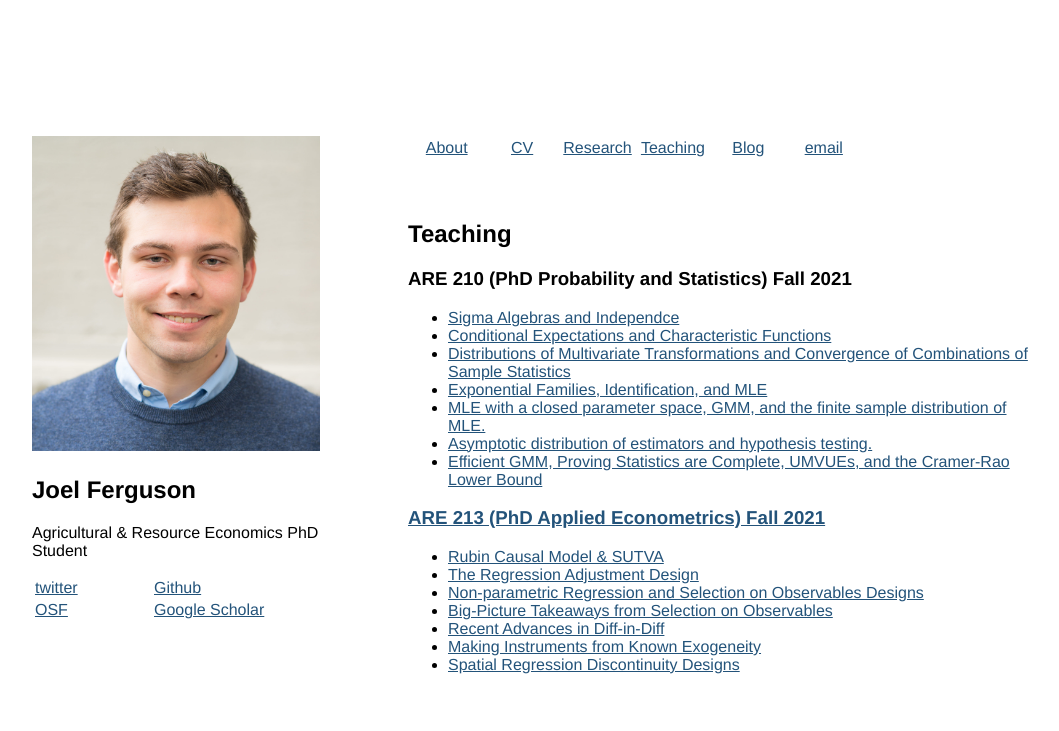
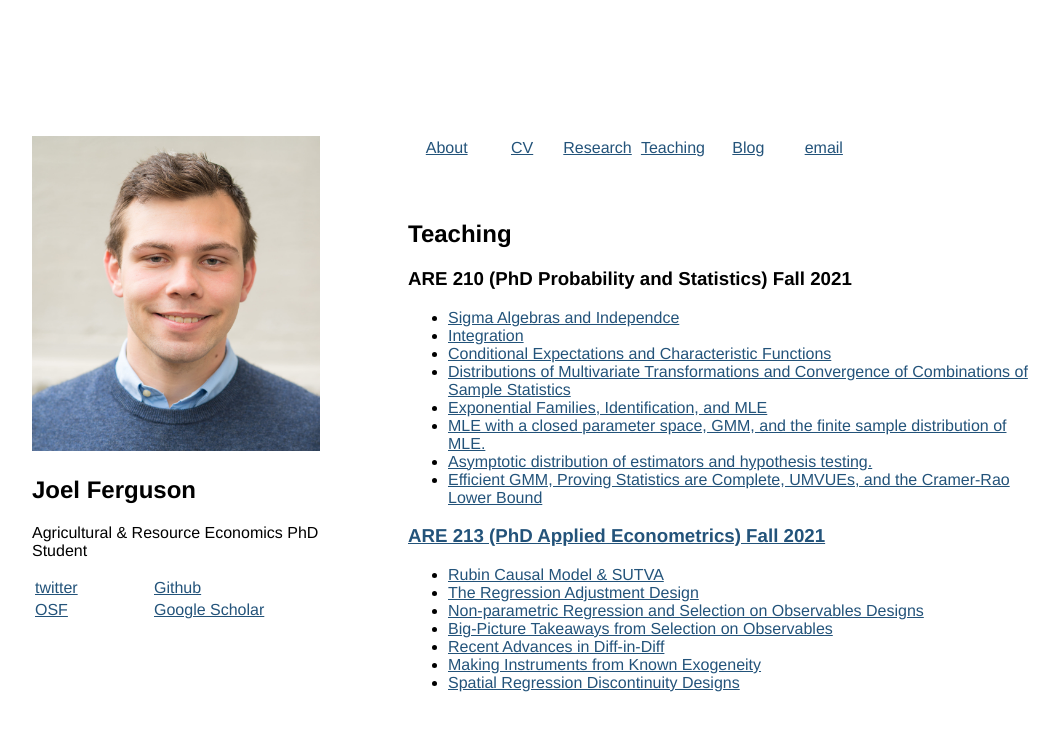
Before and after one commit to joelferg/joelferg.github.io, a Jekyll site: the page built from teaching.html, in a window 1280 px wide. Shown: the top 731 px of the page, without its empty margins (104-1163 px from the left). Built offline with Jekyll 4.4.1, drawn with Linux system fonts in a browser that asks for light colours.

Commit message:
New 210 Notes

```diff
--- a/teaching.html
+++ b/teaching.html
@@ -6,6 +6,8 @@ title: Teaching
 <h3>ARE 210 (PhD Probability and Statistics) Fall 2021</h3>
 <ul>
   <li><a href="/are210_notes/August30_2022.pdf" target="_blank">Sigma Algebras and Independce</a>
+    </li>
+  <li><a href="/are210_notes/September_14_2022.pdf" target="_blank">Integration</a>
     </li>
   <li><a href="/are210_notes/ARE210_section_sept29.pdf" target="_blank">Conditional Expectations and Characteristic Functions</a>
     </li>
```
Also changed, not shown: 1 other file.
